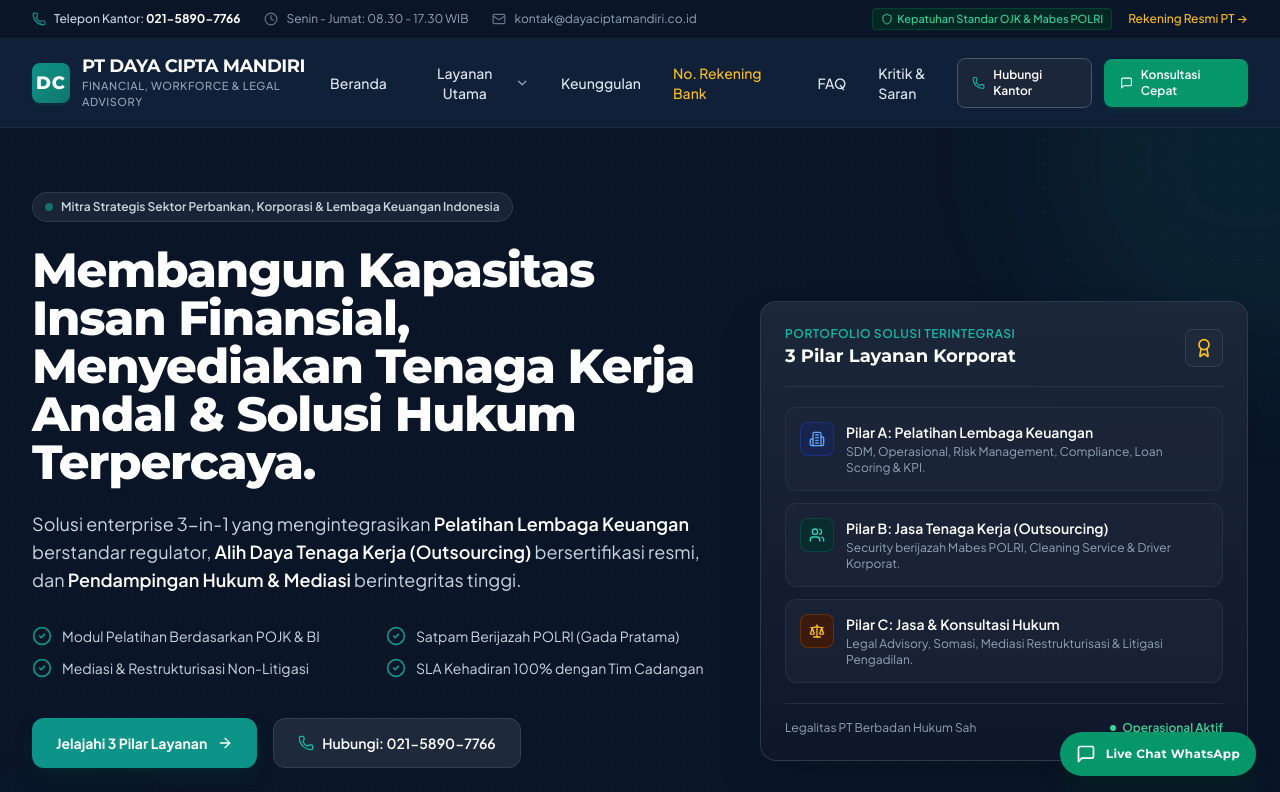
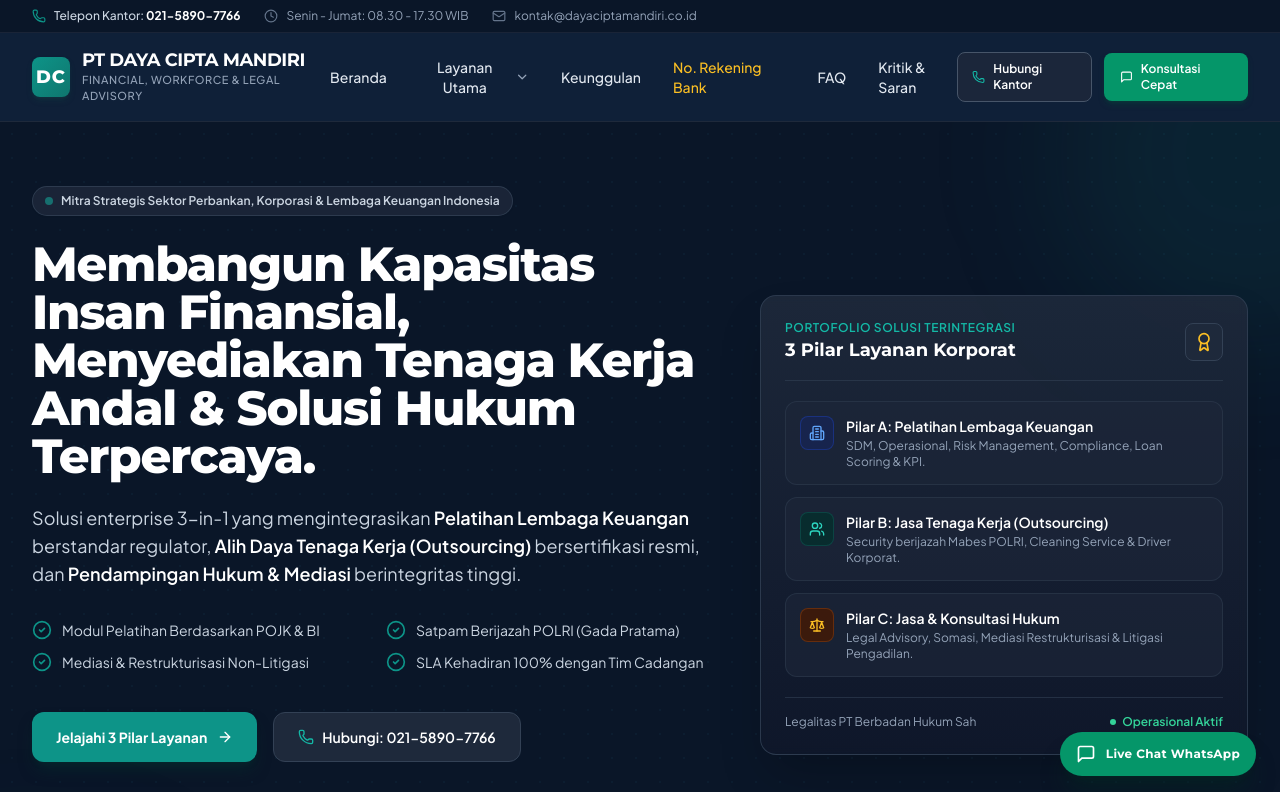
Before and after one commit to astridriyandani99/dc, a React (Vite) app: page / in a window 1280 px wide. Shown: the top 792 px of the page. Built offline with nearby package versions, Linux system fonts and the light colour scheme.

Commit message:
fix: remove OJK compliance badge and official account link from top header bar

```diff
--- a/src/components/Navbar.jsx
+++ b/src/components/Navbar.jsx
@@ -1,5 +1,5 @@
 import React, { useState, useEffect } from 'react';
-import { Phone, Mail, Clock, MessageSquare, Menu, X, ChevronDown, Shield, Award } from 'lucide-react';
+import { Phone, Mail, Clock, MessageSquare, Menu, X, ChevronDown } from 'lucide-react';
 import { companyProfile } from '../data/companyProfile';
 
 export default function Navbar() {
@@ -44,16 +44,7 @@
           </div>
 
           <div className="flex items-center space-x-4">
-            <span className="inline-flex items-center px-2 py-0.5 rounded text-[11px] font-medium bg-emerald-950/80 text-emerald-400 border border-emerald-800/50">
-              <Shield className="w-3 h-3 mr-1" />
-              Kepatuhan Standar OJK & Mabes POLRI
-            </span>
-            <a
-              href="#rekening"
-              className="text-amber-400 hover:text-amber-300 font-medium transition-colors"
-            >
-              Rekening Resmi PT &rarr;
-            </a>
+            {/* Right side spacer / clean layout */}
           </div>
         </div>
       </div>
```
